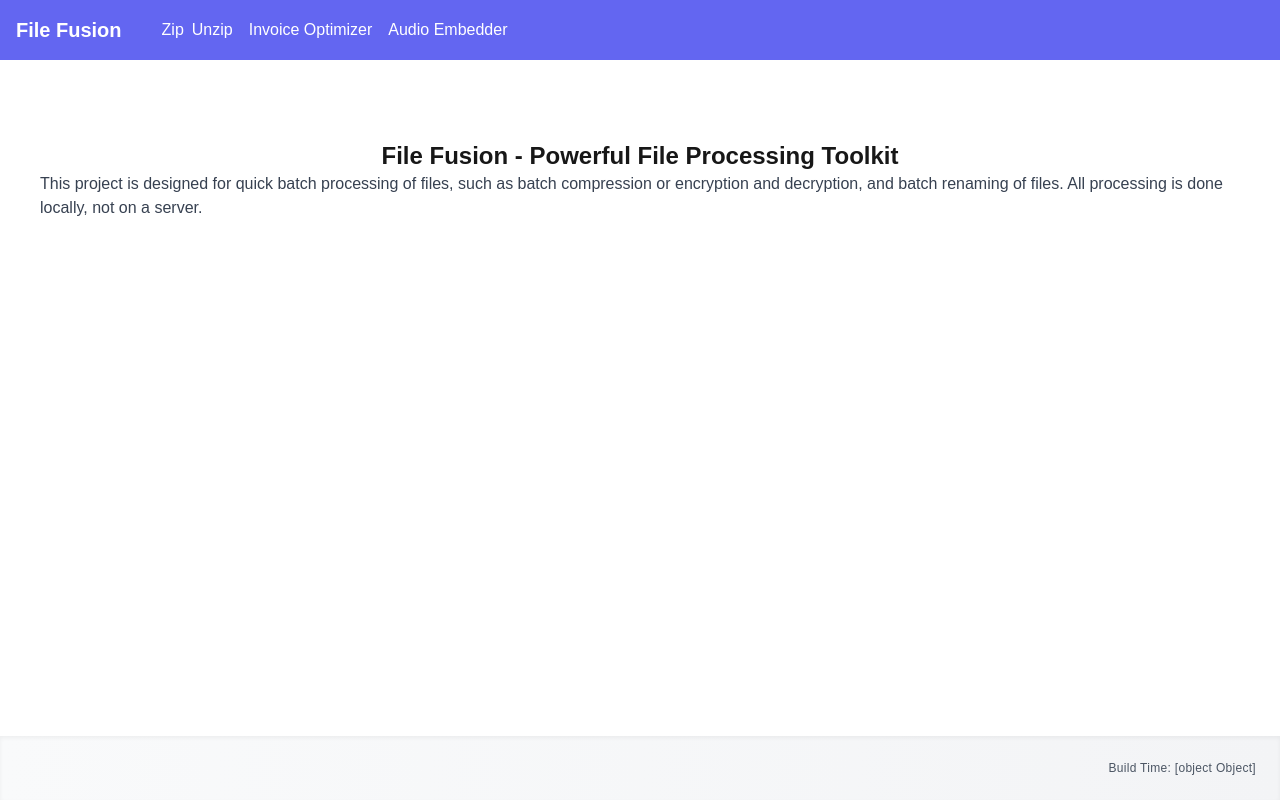
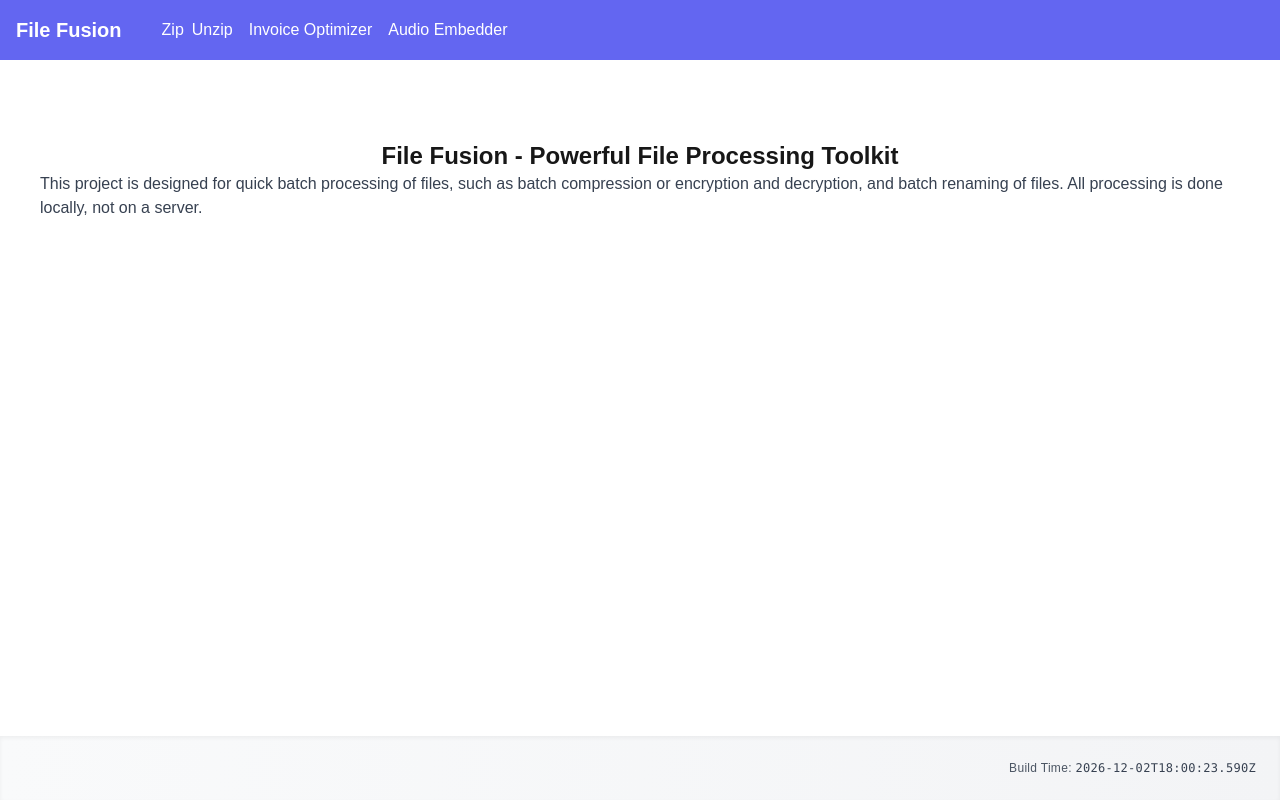
Before and after one commit to DavidKk/vercel-file-fusion, a Next.js app: page / in a window 1280 px wide. Built offline with nearby package versions, Linux system fonts and the light colour scheme; some icons are missing.

Commit message:
fix: timezone

```diff
--- a/app/Footer/index.tsx
+++ b/app/Footer/index.tsx
@@ -9,7 +9,11 @@ export default function Footer() {
     <footer className="mt-auto py-6 bg-gradient-to-r from-gray-50 to-gray-100 shadow-inner">
       <div className="mx-auto flex justify-end items-center px-6">
         <div className="text-xs font-medium text-gray-600 tracking-wide">
-          {isClient ? `Build Time: ${(<span className="font-mono text-gray-700">{new Date(process.env.BUILD_TIME).toLocaleString()}</span>)}` : null}
+          {isClient ? (
+            <>
+              Build Time: <span className="font-mono text-gray-700">{process.env.NEXT_PUBLIC_BUILD_TIME}</span>
+            </>
+          ) : null}
         </div>
       </div>
     </footer>
--- a/next.config.ts
+++ b/next.config.ts
@@ -2,7 +2,7 @@ import type { NextConfig } from 'next'
 
 const nextConfig: NextConfig = {
   env: {
-    BUILD_TIME: new Date().toISOString(),
+    NEXT_PUBLIC_BUILD_TIME: new Date().toISOString(),
   },
 }
 
--- a/typings.d/env.d.ts
+++ b/typings.d/env.d.ts
@@ -1,5 +1,5 @@
 declare namespace NodeJS {
   interface ProcessEnv {
-    BUILD_TIME: string
+    NEXT_PUBLIC_BUILD_TIME: string
   }
 }
```
